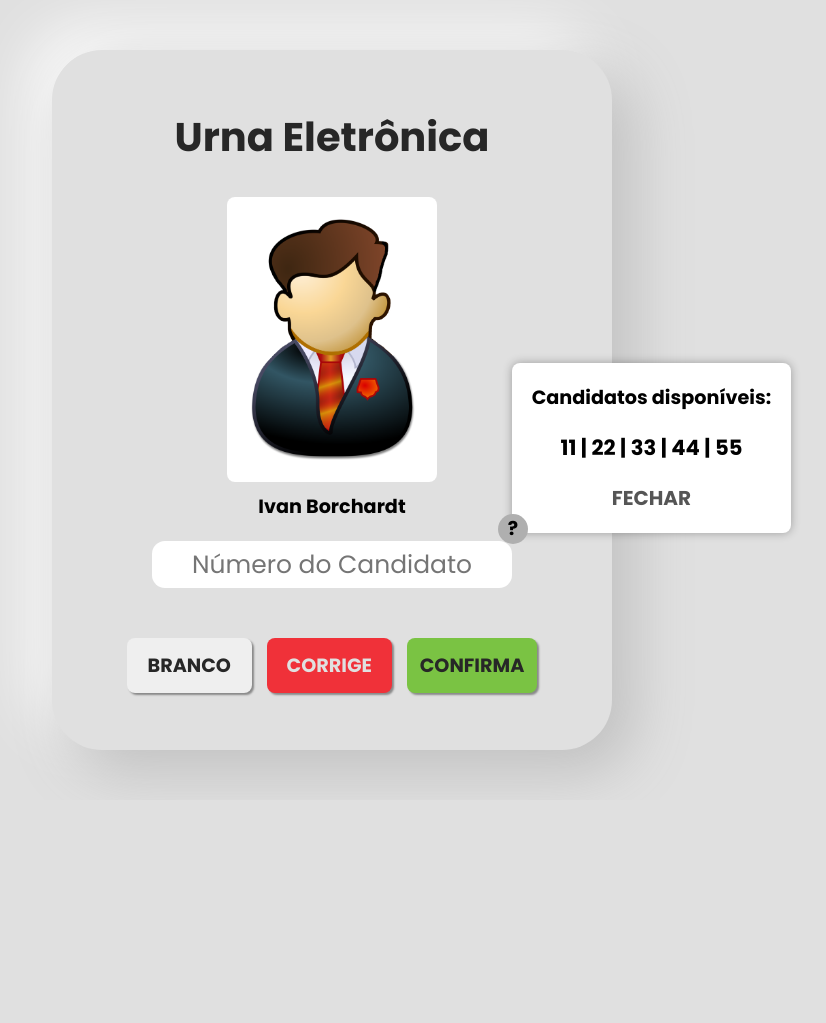
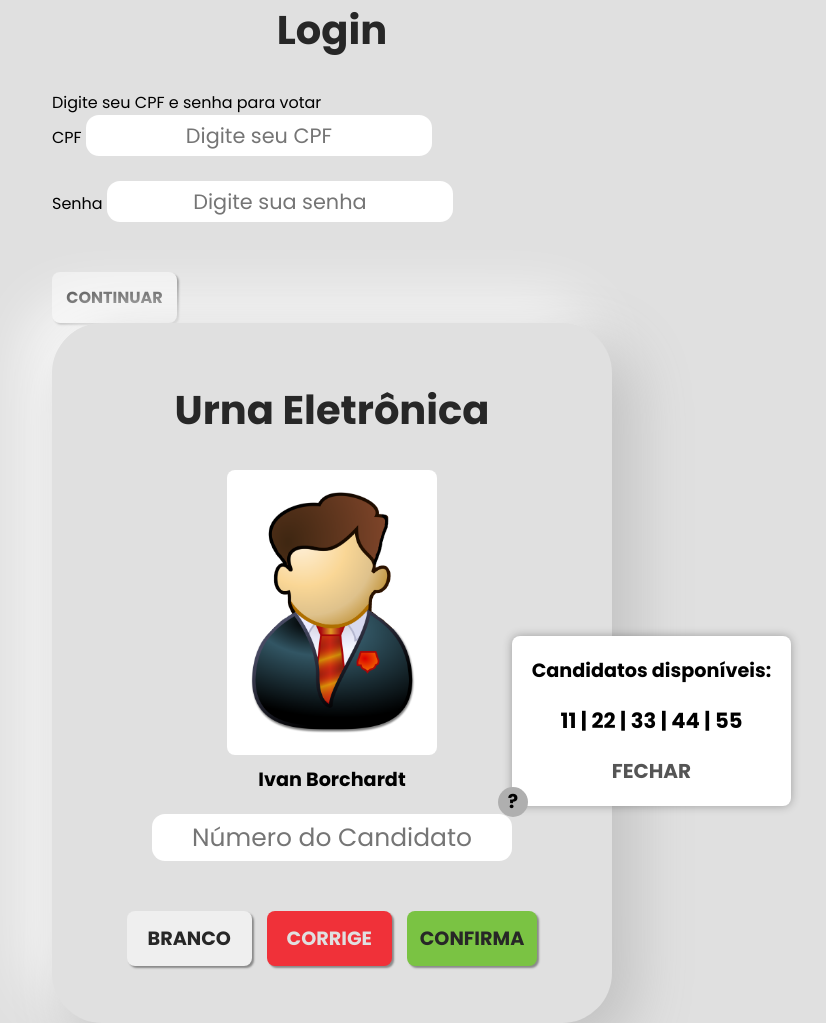
Before and after one commit to evandroreichert/exerciciosNode, a website: page 003 - Projeto Urna Eletronica/index.html in a window 1280 px wide. Shown: the whole page, without its empty margins (308-1134 px from the left). Before the commit the page ends 800 px from the top, so only its background shows below. Drawn offline with Linux system fonts and the light colour scheme; files that its build step writes are made by us from their sources; files whose address does not match are found by name.

Commit message:
login page criada

```diff
--- a/003 - Projeto Urna Eletronica/index.html
+++ b/003 - Projeto Urna Eletronica/index.html
@@ -12,7 +12,26 @@
 
 <body>
 
-    <main>
+    <section class="login-container">
+
+        <h1>Login</h1>
+        <p>Digite seu CPF e senha para votar</p>
+
+        <div class="inputcpf-container">
+            <label for="iCpf">CPF</label>
+            <input type="number" name="" id="iCpf" class="cpf-input" placeholder="Digite seu CPF">
+        </div>
+
+        <div class="inputsenha-container">
+            <label for="iSenha">Senha</label>
+            <input type="password" name="" id="iSenha" class="senha-input" placeholder="Digite sua senha">
+        </div>
+
+        <button type="button" class="btn-continuar">Continuar</button>
+
+    </section>
+
+    <main class="urna-container">
         <form>
             <h1>Urna Eletrônica</h1>
 
@@ -28,8 +47,8 @@
                             <span class="close" onclick="fecharModal('modalCandidatos')">FECHAR</span>
                         </div>
                     </div>
-                    <input type="number" id="iNumeroCandidato" name="numeroCandidato" min="0"
-                        max="99" minlength="2" maxlength="2" placeholder="Número do Candidato" value="" required>
+                    <input type="number" id="iNumeroCandidato" name="numeroCandidato" min="0" max="99" minlength="2"
+                        maxlength="2" placeholder="Número do Candidato" value="" required>
 
 
                 </div>
```
